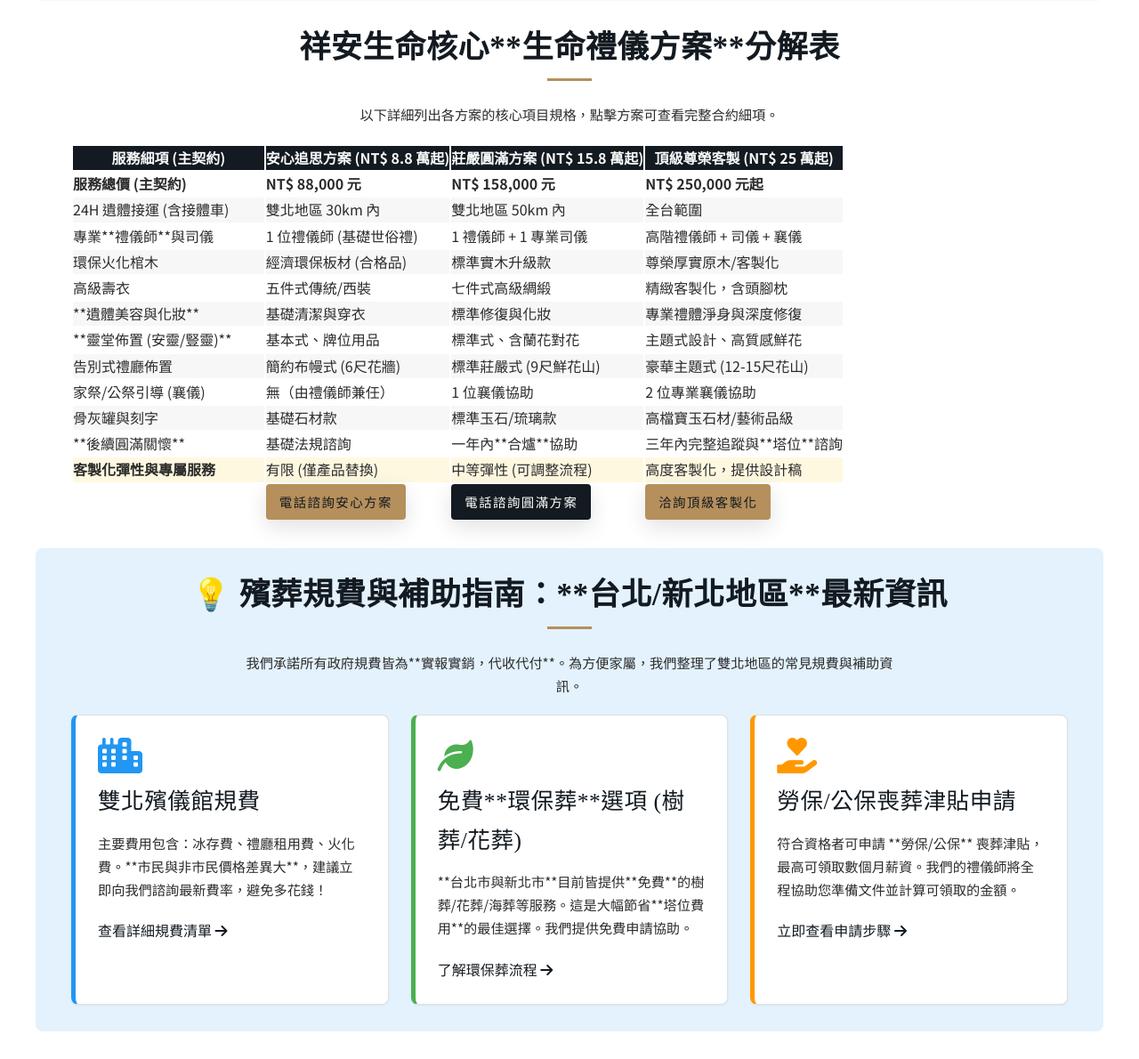
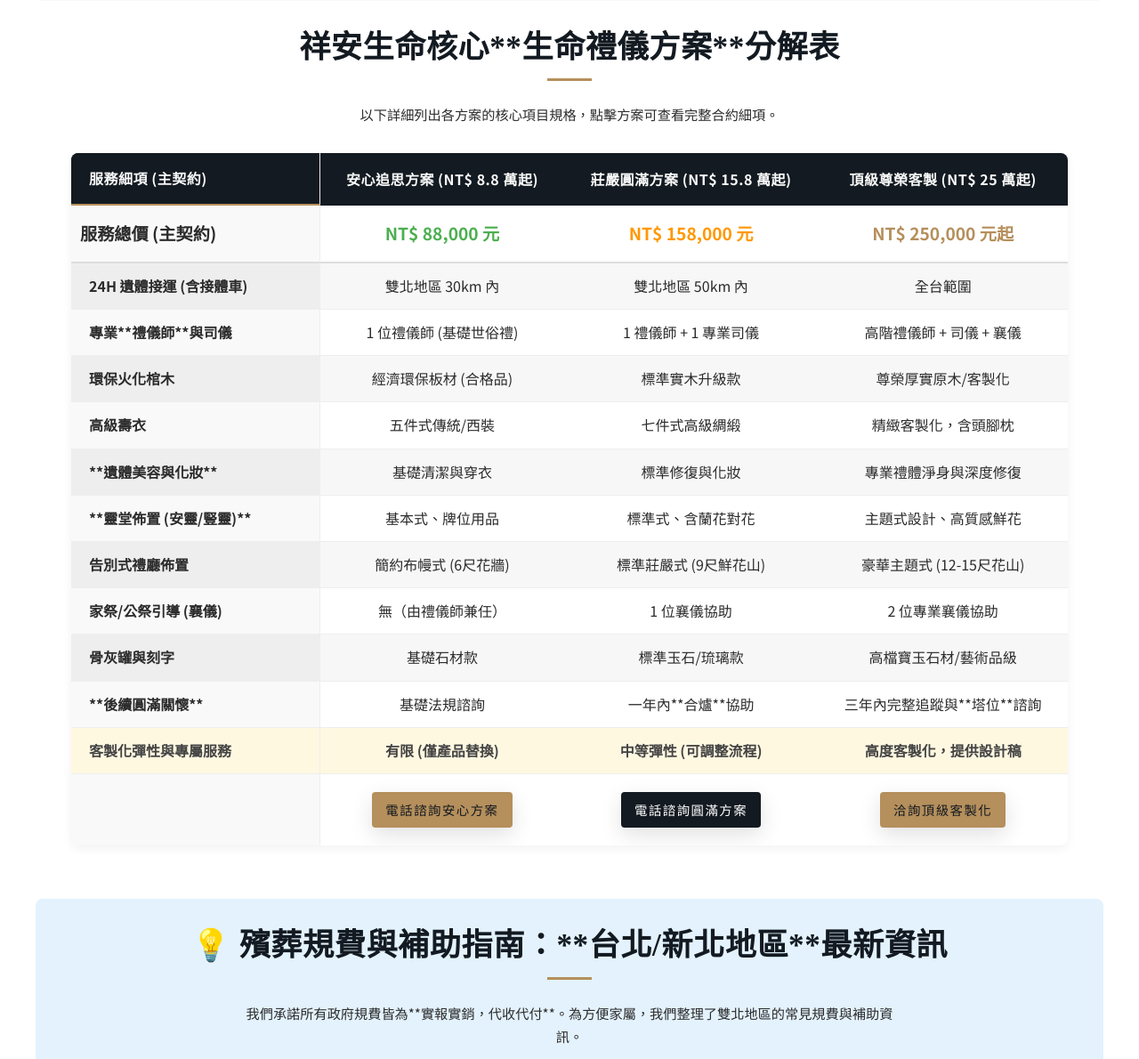
Before and after one commit to Shiangan/Shiangan, a PHP site: page /plans.html in a window 1280 px wide. Shown: the part 1302-2492 px from the top of the page at 89% size. Run offline with PHP 8.4, Linux system fonts and the light colour scheme.

Commit message:
Update style.css

```diff
--- a/css/style.css
+++ b/css/style.css
@@ -1514,3 +1514,144 @@ footer {
         transform: none;
     }
 }
+
+/* =========================================
+   方案價格表格 (Plans Page Table) 樣式
+   ========================================= */
+
+/* 1. 響應式表格容器 (實現手機橫向捲動) */
+.table-wrapper {
+    width: 100%;
+    /* 核心 RWD 設置：當表格寬度超過容器時，啟用橫向捲動 */
+    overflow-x: auto;
+    margin: 30px 0;
+    /* 讓表格邊緣看起來更美觀 */
+    border-radius: 8px;
+    box-shadow: 0 4px 12px rgba(0, 0, 0, 0.05);
+}
+
+.table-wrapper table {
+    /* 確保表格在容器內有足夠的最小寬度，以利於手機捲動 */
+    min-width: 760px;
+    width: 100%;
+    border-collapse: separate; /* 使用 separate 讓 border-radius 有效 */
+    border-spacing: 0;
+    text-align: center;
+}
+
+/* 2. 表格頭部樣式 */
+.table-wrapper thead th {
+    padding: 15px 10px;
+    font-weight: 700;
+    letter-spacing: 0.5px;
+    /* 讓表頭固定在左邊 (RWD 捲動時) - 現代瀏覽器支援 */
+    position: sticky;
+    top: 0;
+    z-index: 10;
+}
+
+/* 讓第一欄 (服務細項) 在手機上捲動時保持固定 */
+.table-wrapper table th:first-child,
+.table-wrapper table td:first-child {
+    text-align: left;
+    padding-left: 20px;
+    font-weight: 700;
+    /* RWD 核心：固定第一欄，在手機上捲動時保持不動 */
+    position: sticky;
+    left: 0;
+    z-index: 5;
+    background-color: #f9f9f9; /* 淺灰背景 */
+    border-right: 1px solid #eee;
+}
+
+.table-wrapper table th:first-child {
+    background-color: var(--primary-color);
+    color: var(--text-light);
+    border-bottom: 2px solid var(--accent-color);
+}
+
+
+/* 3. 表格內文與數據行樣式 */
+.table-wrapper tbody td {
+    padding: 12px 10px;
+    border-bottom: 1px solid #eeeeee;
+    transition: background-color 0.3s ease;
+    vertical-align: middle;
+}
+
+/* 價格高亮行 */
+.table-wrapper tbody tr:first-child td {
+    font-size: 1.2rem;
+    font-weight: 700;
+    padding: 15px 10px;
+    border-bottom: 2px solid #ddd;
+}
+
+/* 偶數行背景色，提升可讀性 */
+.table-wrapper tbody tr:nth-child(even) {
+    background-color: #f5f5f5; /* 略深一點的偶數行背景 */
+}
+/* 覆蓋偶數行第一列的顏色 */
+.table-wrapper tbody tr:nth-child(even) td:first-child {
+    background-color: #eeeeee;
+}
+
+
+/* 懸停效果 (Hover) */
+.table-wrapper tbody tr:hover {
+    background-color: #f0f8ff; /* 淺藍色懸停 */
+}
+.table-wrapper tbody tr:hover td:first-child {
+    background-color: #e0f2ff;
+}
+
+
+/* 4. 價格強調色塊樣式 */
+.price-highlight-success { /* 8.8 萬 - 綠色 */
+    color: var(--success-color, #4CAF50);
+}
+
+.price-highlight-warning { /* 15.8 萬 - 橘色 */
+    color: var(--warning-color, #FF9800);
+}
+
+.price-highlight-danger { /* 25 萬起 - 紅色/強調色 */
+    color: var(--accent-color, #D32F2F);
+}
+
+
+/* 5. 特別備註行 (底色) */
+.table-wrapper tr[style*="background-color: #fff8e1"] td {
+    font-weight: 700;
+    background-color: #fff8e1 !important; /* 確保覆蓋偶數行背景 */
+    color: #444;
+}
+
+/* 6. 按鈕行樣式 */
+.table-wrapper tbody tr:last-child td {
+    padding-top: 20px;
+    padding-bottom: 20px;
+    border-bottom: none; /* 移除表格底線 */
+}
+
+/* 確保按鈕行第一欄的背景色與其餘列一致 */
+.table-wrapper tbody tr:last-child td:first-child {
+    /* 這裡使用 #f9f9f9 以匹配表格外部背景 */
+    background-color: #f9f9f9;
+}
+
+
+/* RWD 調整：確保行動裝置上的字體不會過大 */
+@media (max-width: 900px) {
+    .table-wrapper table {
+        /* 在行動裝置上可以更自由地捲動 */
+        min-width: 850px;
+    }
+    .table-wrapper tbody tr:first-child td {
+        font-size: 1.1rem;
+    }
+    .table-wrapper table th:first-child,
+    .table-wrapper table td:first-child {
+        padding-left: 15px;
+    }
+}
```
